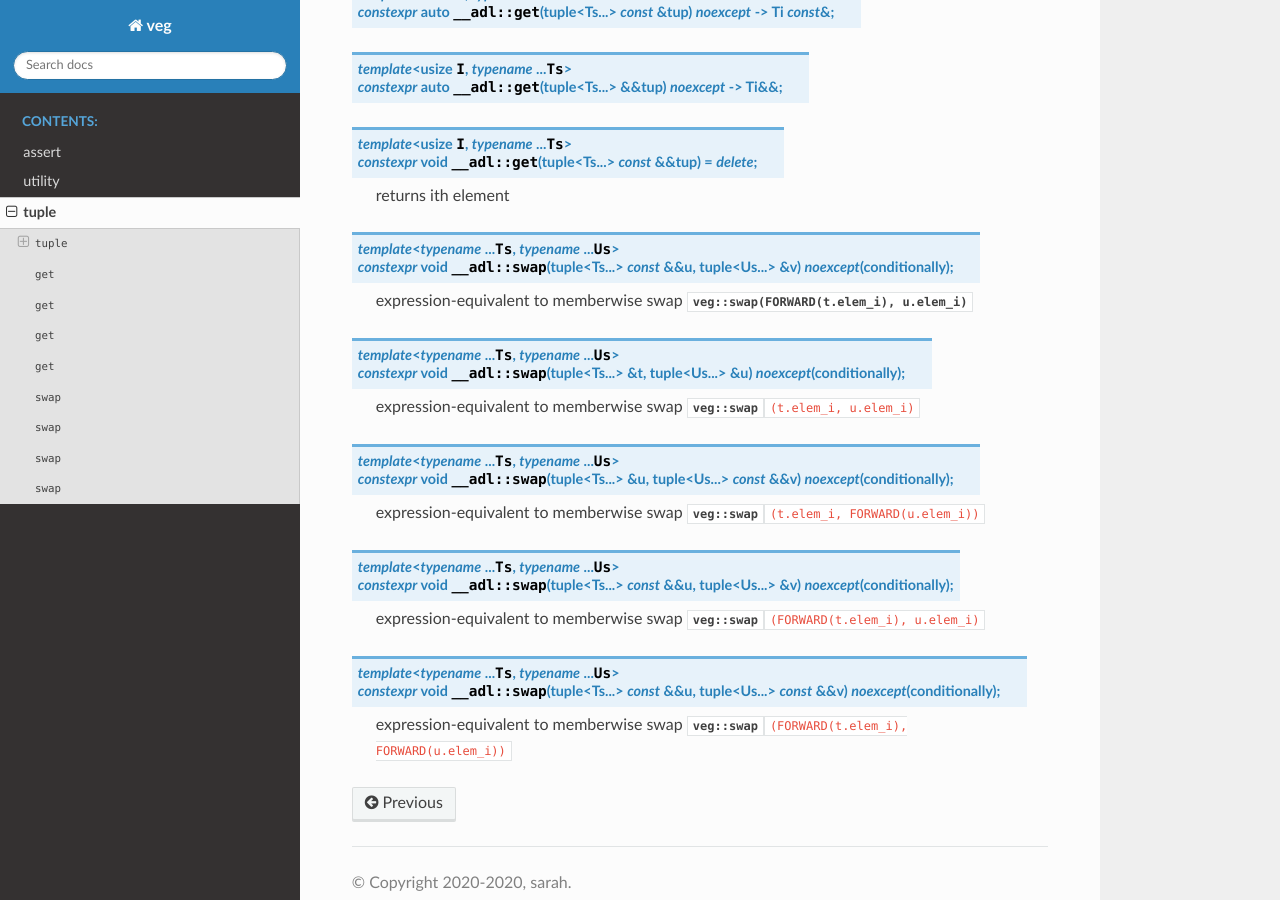
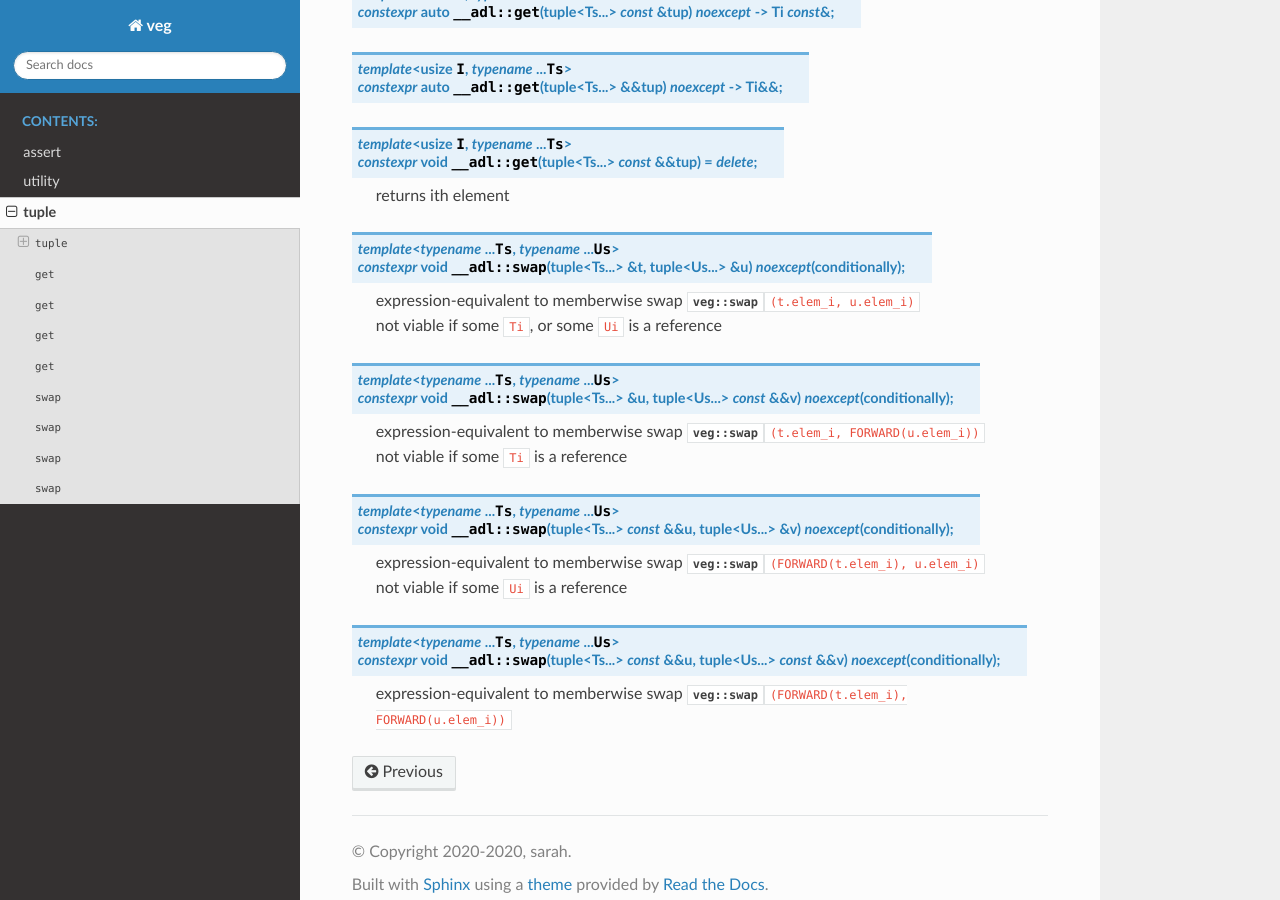
Before and after one commit to sarah-quinones/veg, a Sphinx documentation site: the page built from docs/tuple.rst, in a window 1280 px wide and 900 px high, scrolled down 2528 px. Built offline with Sphinx 7.4.7 and the Read the Docs theme 2.0.0, drawn with Linux system fonts in a browser that asks for light colours; formulas are drawn with MathJax 3.

Commit message:
minor fixes

```diff
--- a/docs/tuple.rst
+++ b/docs/tuple.rst
@@ -6,7 +6,7 @@
 ``constexpr`` support is provided starting from c++14
 
 .. cpp:namespace:: veg
-.. cpp:class:: template <typename... Ts> tuple : __::tuple_base
+.. cpp:class:: template <typename... Ts> tuple
 
   .. cpp:function:: constexpr tuple(tuple const&) = default;
   .. cpp:function:: constexpr tuple(tuple&&) = default;
@@ -247,24 +247,22 @@
   | returns ith element
 
 .. cpp:function:: template <typename... Ts, typename... Us>\
-                  constexpr void __adl::swap(tuple<Ts...> const&& u, tuple<Us...>& v) noexcept(conditionally);
-
-  | expression-equivalent to memberwise swap :cpp:func:`veg::swap(FORWARD(t.elem_i), u.elem_i)`
-
-.. cpp:function:: template <typename... Ts, typename... Us>\
                   constexpr void __adl::swap(tuple<Ts...>& t, tuple<Us...>& u) noexcept(conditionally);
 
   | expression-equivalent to memberwise swap :cpp:func:`veg::swap`\ :code:`(t.elem_i, u.elem_i)`
+  | not viable if some ``Ti``, or some ``Ui`` is a reference
 
 .. cpp:function:: template <typename... Ts, typename... Us>\
                   constexpr void __adl::swap(tuple<Ts...>& u, tuple<Us...>const&& v) noexcept(conditionally);
 
   | expression-equivalent to memberwise swap :cpp:func:`veg::swap`\ :code:`(t.elem_i, FORWARD(u.elem_i))`
+  | not viable if some ``Ti`` is a reference
 
 .. cpp:function:: template <typename... Ts, typename... Us>\
                   constexpr void __adl::swap(tuple<Ts...> const&& u, tuple<Us...>& v) noexcept(conditionally);
 
   | expression-equivalent to memberwise swap :cpp:func:`veg::swap`\ :code:`(FORWARD(t.elem_i), u.elem_i)`
+  | not viable if some ``Ui`` is a reference
 
 .. cpp:function:: template <typename... Ts, typename... Us>\
                   constexpr void __adl::swap(tuple<Ts...> const&& u, tuple<Us...> const&& v) noexcept(conditionally);
```
Also changed, not shown: 3 other files.
